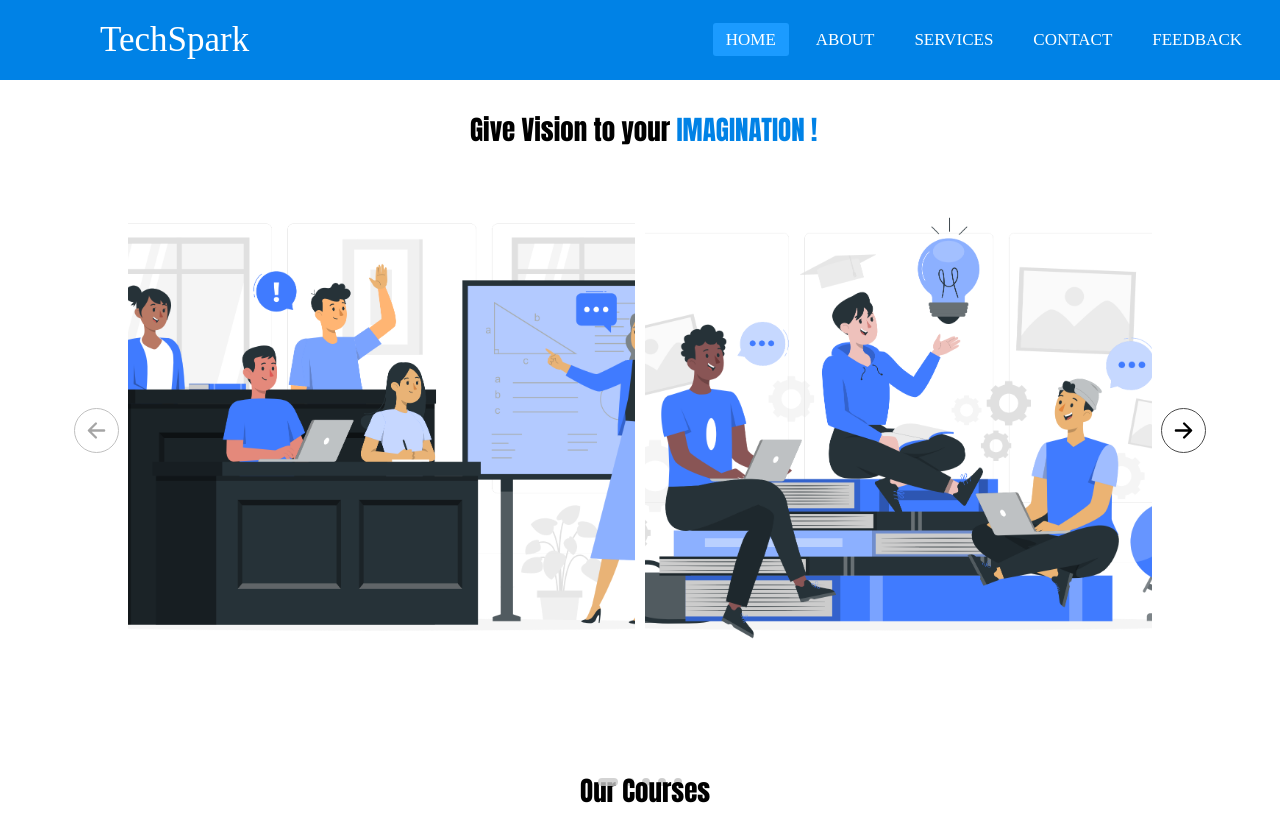
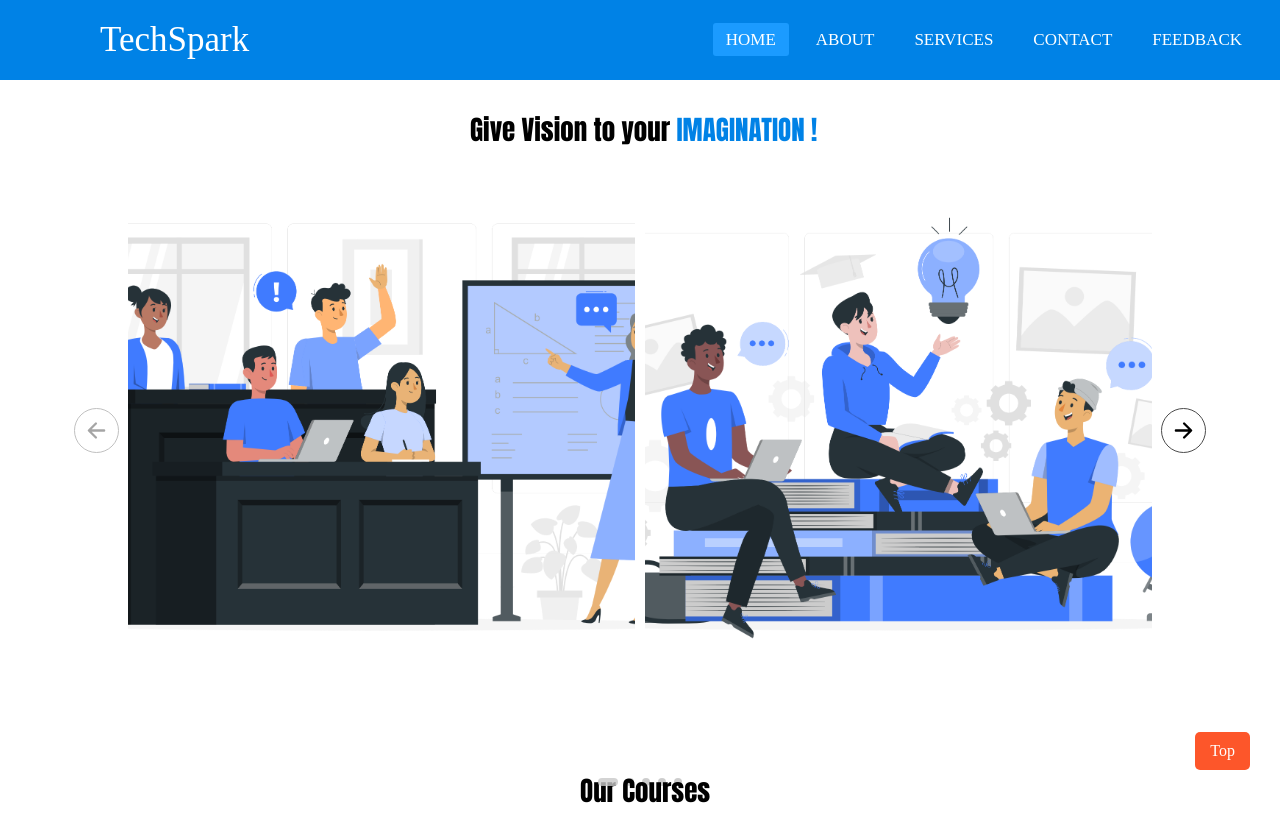
Before and after one commit to aman212001/Website-Using-JavaScript, a plain HTML site: page index.html in a window 1280 px wide. Shown: the top 814 px of the page. Drawn offline with nearby package versions, Linux system fonts and the light colour scheme.

Commit message:
Added Scroll to up btn

```diff
--- a/assests/CSS/style.css
+++ b/assests/CSS/style.css
@@ -1,4 +1,8 @@
 @import url('https://fonts.googleapis.com/css2?family=Nunito:wght@200;300;400;500;600&family=Poppins:wght@100;200;300;400;500;600;700&display=swap');
+
+body{
+    scroll-behavior: smooth;
+}
 /* Navbar CSS */
 .navbar{
     padding: 0;
@@ -571,3 +575,22 @@ footer{
 .left-box .content .socials a span:hover{
     background: var(--primary-color);
 }
+
+/* Scroll to Top */
+.scrollTop{
+    position: fixed;
+    bottom: 30px;
+    right: 30px;
+    padding: 10px 15px;
+    background-color: #fd562a;
+    color: #fff;
+    border-radius: 5px;
+    border-radius: 1px solid #fff;
+    cursor: pointer;
+    transition: all 0.5s ease 0s;
+}
+
+.scrollTop:hover{
+    background-color: #777;
+    color: black;
+}
--- a/assests/JS/script.js
+++ b/assests/JS/script.js
@@ -17,3 +17,9 @@ else
 }
 
 }
+
+//Scroll to top
+function scrollToTop(){
+window.scrollTo(0,0);
+
+}
--- a/index.html
+++ b/index.html
@@ -331,5 +331,8 @@
         </div>
     </div>
 </footer>
+
+<!--Back to Top button-->
+<div onclick="scrollToTop()" class="scrollTop">Top</div>
 </body>
 </html>
```
